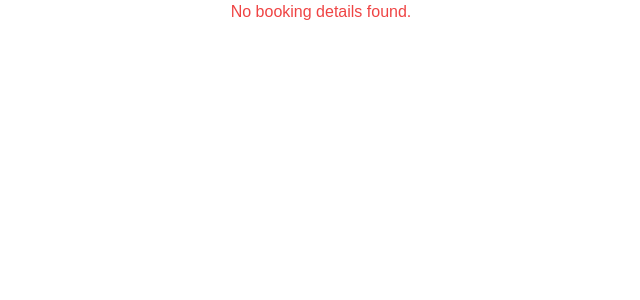
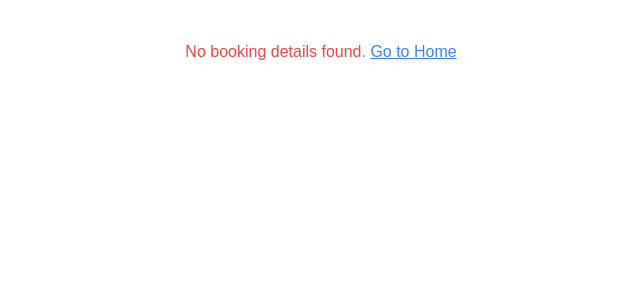
Before and after one commit to RimmiKaur/restaurant-booking, a Next.js app: page /frontend/summary in a window 1280 px wide. Shown: the top 300 px of the page, without its empty margins (319-959 px from the left). Built offline with nearby package versions, Linux system fonts and the light colour scheme.

Commit message:
second commit

```diff
--- a/next.config.mjs
+++ b/next.config.mjs
@@ -1,4 +1,10 @@
 /** @type {import('next').NextConfig} */
 const nextConfig = {};
 
+module.exports = {
+    eslint: {
+      ignoreDuringBuilds: true,
+    },
+  };
+
 export default nextConfig;
--- a/src/app/frontend/summary/page.jsx
+++ b/src/app/frontend/summary/page.jsx
@@ -1,21 +1,45 @@
 "use client";
 
-import React from 'react';
-import { useSearchParams, useRouter } from 'next/navigation';
+import React, { useEffect, useState } from 'react';
+import { useRouter, useSearchParams } from 'next/navigation';
 
 export default function Summary() {
   const searchParams = useSearchParams();
   const router = useRouter();
 
-  const date = searchParams.get('date');
-  const time = searchParams.get('time');
-  const guests = searchParams.get('guests');
-  const name = searchParams.get('name');
-  const contact = searchParams.get('contact');
+  // State for booking details
+  const [bookingDetails, setBookingDetails] = useState(null);
 
-  if (!date || !time || !guests || !name || !contact) {
-    return <p className="text-red-500 text-center">No booking details found.</p>;
+  useEffect(() => {
+    // Extract query parameters when the component mounts
+    const date = searchParams.get('date');
+    const time = searchParams.get('time');
+    const guests = searchParams.get('guests');
+    const name = searchParams.get('name');
+    const contact = searchParams.get('contact');
+
+    if (date && time && guests && name && contact) {
+      setBookingDetails({ date, time, guests, name, contact });
+    } else {
+      setBookingDetails(null);
+    }
+  }, [searchParams]);
+
+  if (!bookingDetails) {
+    return (
+      <p className="text-red-500 text-center mt-10">
+        No booking details found.{' '}
+        <button
+          onClick={() => router.push('/')}
+          className="text-blue-500 underline hover:text-blue-700"
+        >
+          Go to Home
+        </button>
+      </p>
+    );
   }
+
+  const { date, time, guests, name, contact } = bookingDetails;
 
   return (
     <div className="max-w-lg mx-auto bg-white shadow-lg rounded p-6 mt-10">
@@ -36,7 +60,6 @@ export default function Summary() {
         >
           Go to Home
         </button>
-
         <button
           onClick={() => router.push('frontend/all-bookings')}
           className="bg-blue-500 text-white py-2 px-4 rounded hover:bg-blue-600"
```
